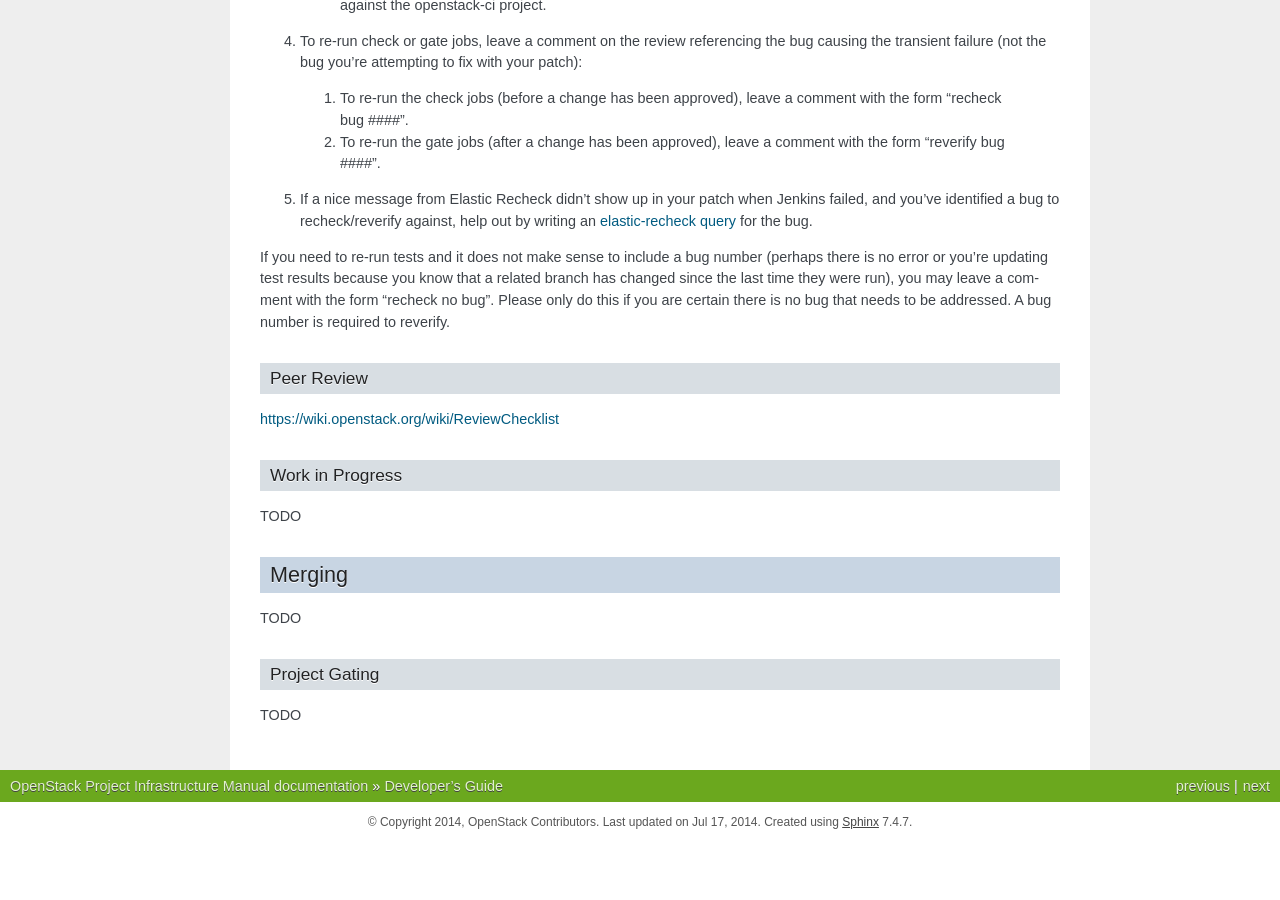
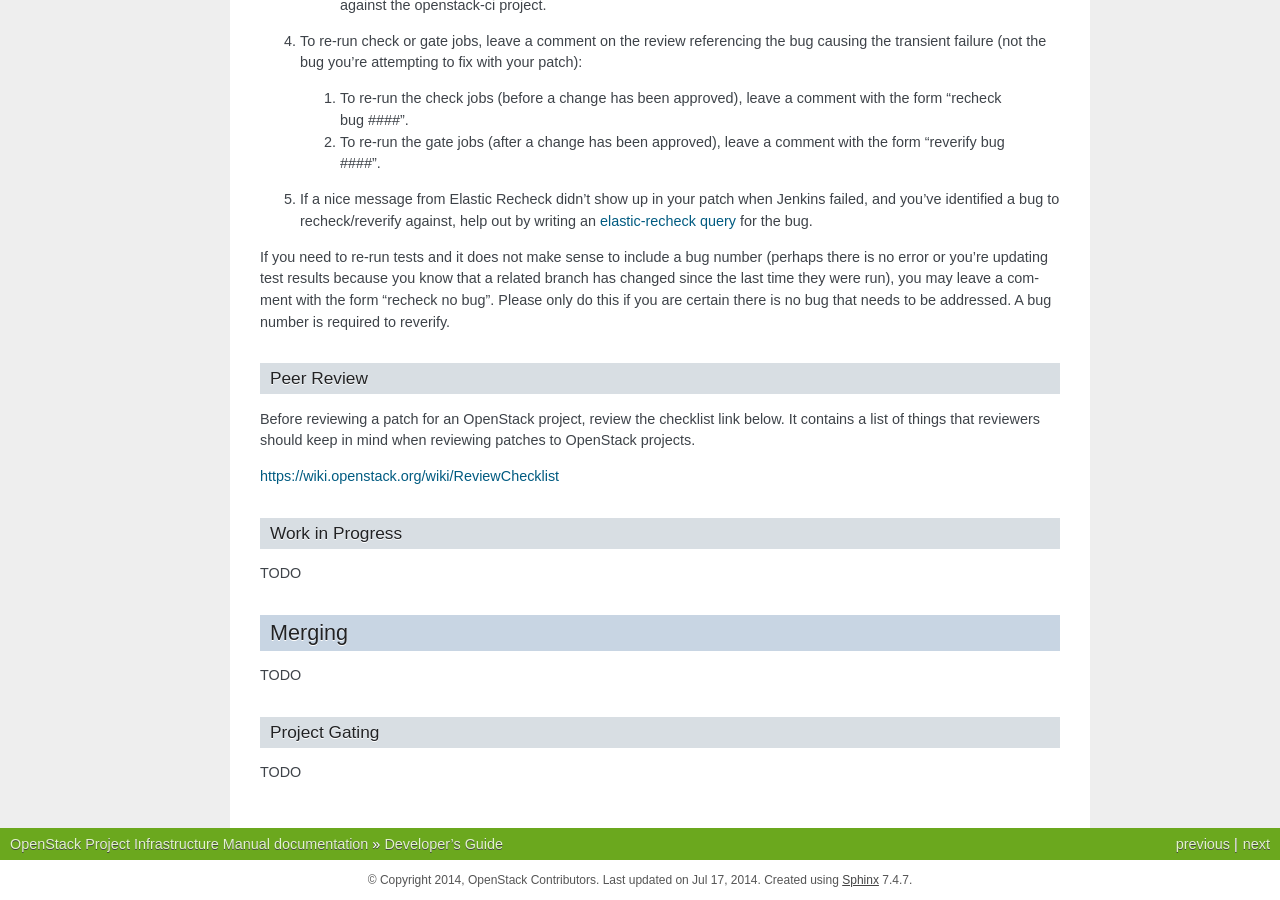
Before and after one commit to openstack-archive/infra-manual, a Sphinx documentation site: the page built from doc/source/developers.rst, in a window 1280 px wide and 900 px high, scrolled down 6712 px. Built offline with Sphinx 7.4.7, drawn with Linux system fonts in a browser that asks for light colours; before the commit the page ends 7554 px from its top, so only the background shows below that.

Commit message:
Added some initial content in Peer Review before ReviewChecklist link
Change-Id: Ief370ee30efbfa1d7b0814cf23c094eb8e482f60

```diff
--- a/doc/source/developers.rst
+++ b/doc/source/developers.rst
@@ -386,6 +386,8 @@ If you need to re-run tests and it does not make sense to include a bug number (
 Peer Review
 -----------
 
+Before reviewing a patch for an OpenStack project, review the checklist link below.  It contains a list of things that reviewers should keep in mind when reviewing patches to OpenStack projects.
+
 https://wiki.openstack.org/wiki/ReviewChecklist
 
 
```
